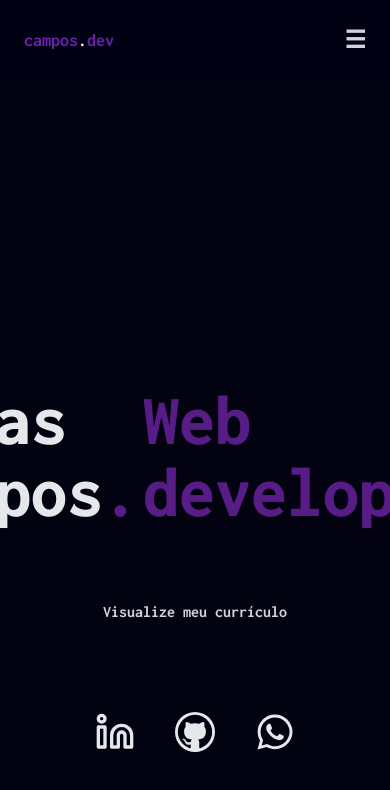
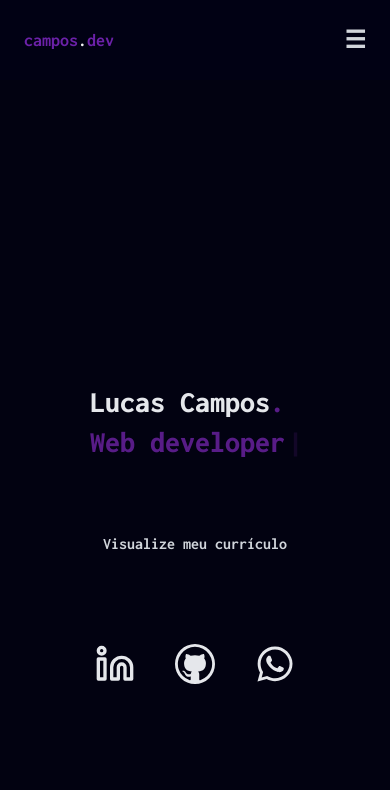
Before and after one commit to lucascmpos/lucascmpos-portfolio, a React (Vite) app: page / in a window 390 px wide. Shown: the top 790 px of the page. Built offline with nearby package versions, Linux system fonts and the light colour scheme.

Commit message:
feat: finished home component responsive

```diff
--- a/src/components/header.jsx
+++ b/src/components/header.jsx
@@ -25,7 +25,7 @@ const MobileMenu = ({ isOpen, toggleMenu, menuItems }) => {
               &#10006;
             </button>
           </div>
-          <div className="flex flex-col text-4xl gap-24 items-center pt-10">
+          <div className="flex flex-col text-3xl gap-24 items-center pt-10">
             <Link
               to="home"
               smooth={true}
--- a/src/components/home.jsx
+++ b/src/components/home.jsx
@@ -53,12 +53,14 @@ const Home = () => {
       className="flex flex-col justify-center items-center gap-20 bg-[#020211]"
     >
       <div className="flex flex-col justify-center items-center gap-16 pt-96">
-        <div className="flex flex-row gap-1">
-          <h1 className="font-extrabold text-7xl text-gray-200">
+        <div className="flex md:flex-row lg:w-auto flex-col gap-1">
+          <h1 className="font-extrabold lg:text-6xl text-3xl   text-gray-200">
             Lucas Campos
-            <span className="font-extrabold text-7xl text-purple-900">.</span>
+            <span className="font-extrabold lg:text-6xl  text-3xl text-purple-900">
+              .
+            </span>
           </h1>
-          <span className="font-extrabold text-7xl text-purple-900">
+          <span className="font-extrabold lg:text-6xl  text-3xl md:w-auto  text-purple-900">
             {typeEffect}
             <Cursor />
           </span>
```
